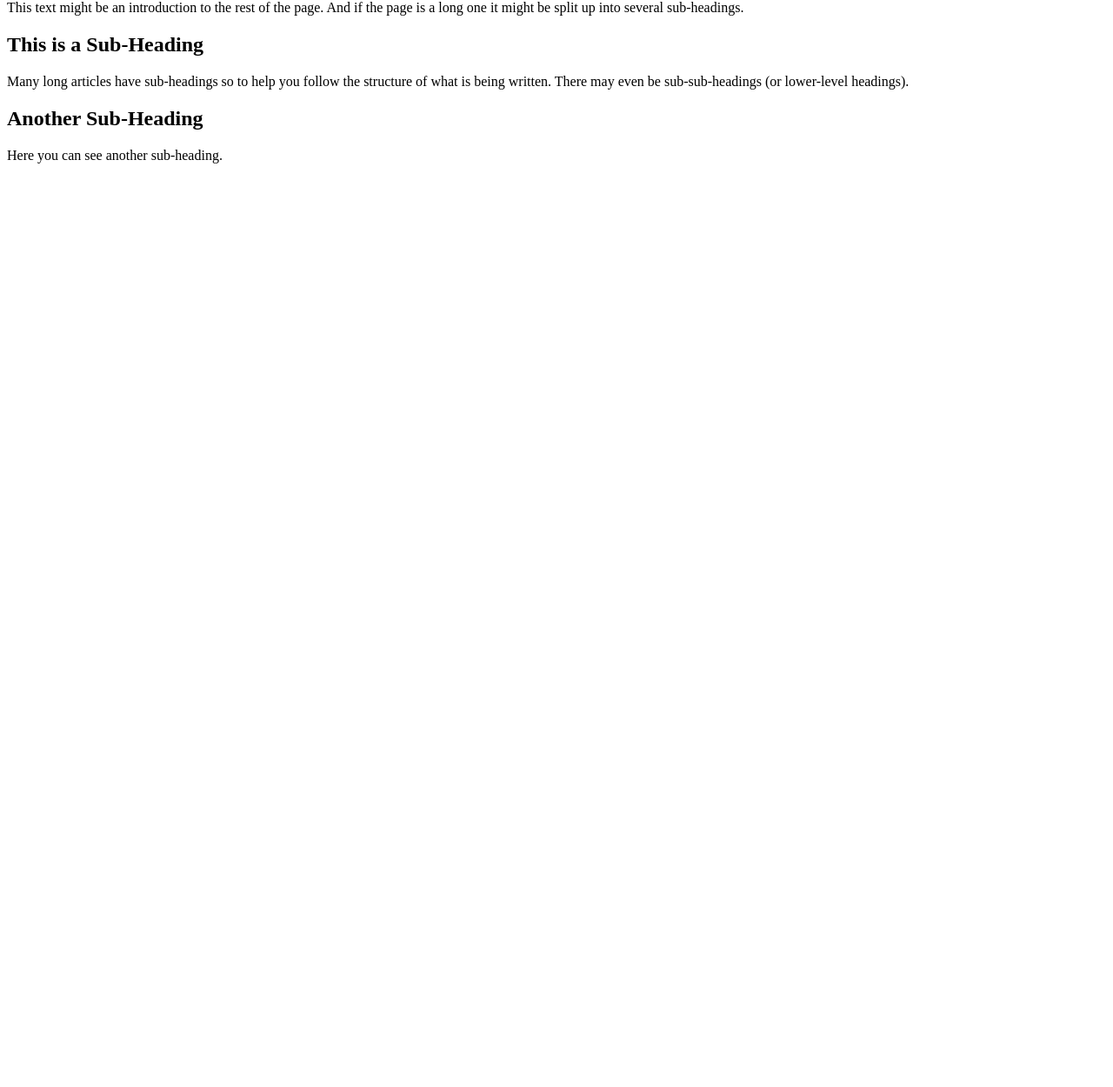
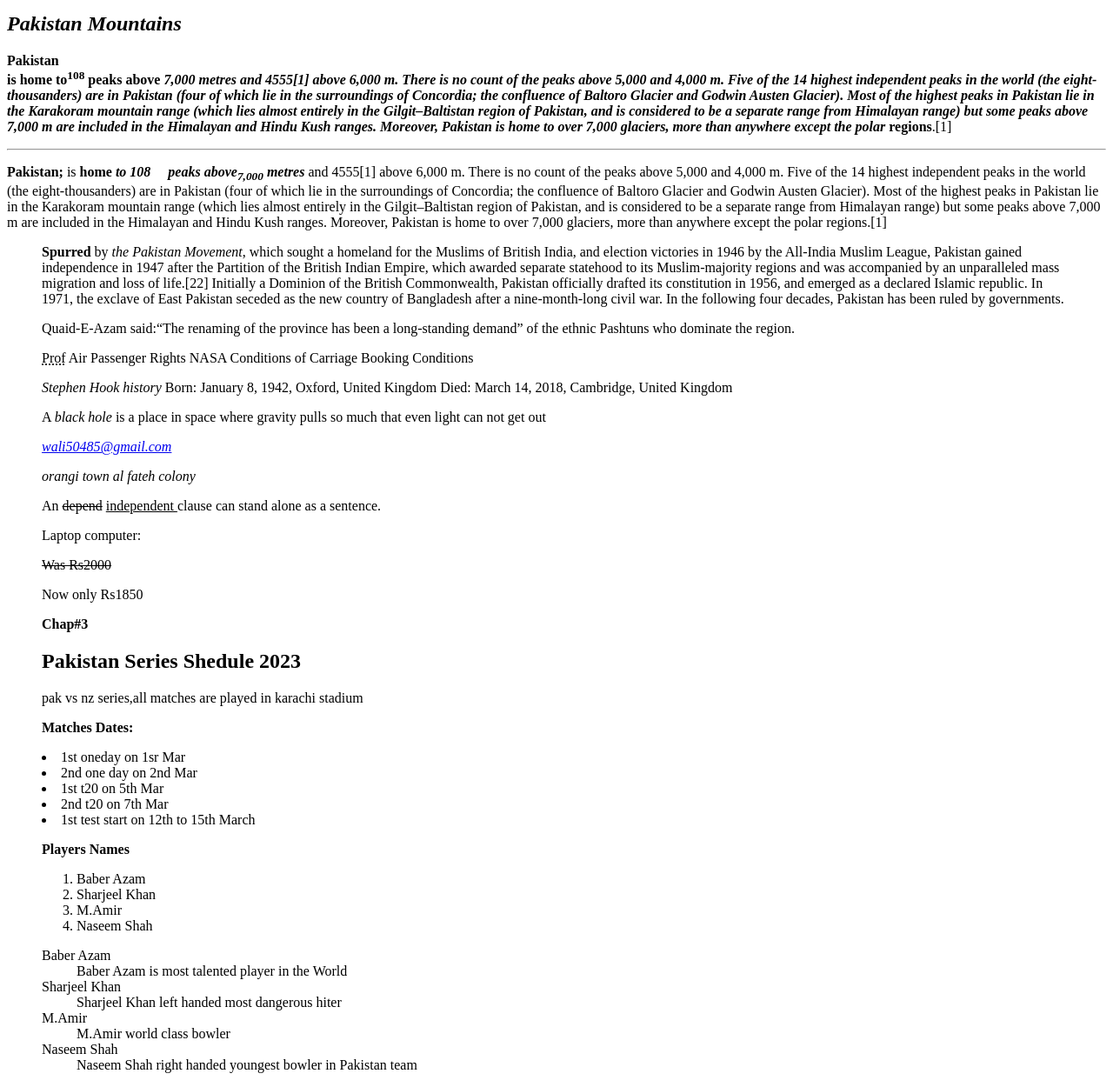
Before and after one commit to WALIMUHAMMAD2831/htmlprac1, a plain HTML site: page index.html in a window 1280 px wide. Shown: the part 66-1316 px from the top of the page at 87% size. Before the commit the page ends 800 px from the top, so only its background shows below. Drawn offline with Linux system fonts and the light colour scheme.

Commit message:
practice and new experiments

```diff
--- a/index.html
+++ b/index.html
@@ -1,15 +1,70 @@
-<html>
+<!DOCTYPE html>
+<html lang="en">
+<head>
+    <meta charset="UTF-8">
+    <meta http-equiv="X-UA-Compatible" content="IE=edge">
+    <meta name="viewport" content="width=device-width, initial-scale=1.0">
+    <title>Pakistan History </title>
+</head>
 <body>
- <h1>This is the Main Heading</h1>
- <p>This text might be an introduction to the rest of
- the page. And if the page is a long one it might
- be split up into several sub-headings.<p>
- <h2>This is a Sub-Heading</h2>
- <p>Many long articles have sub-headings so to help
- you follow the structure of what is being written.
- There may even be sub-sub-headings (or lower-level
- headings).</p>
- <h2>Another Sub-Heading</h2>
- <p>Here you can see another sub-heading.</p>
+   <h1>Pakistan History</h1>
+<h2><i>Pakistan Mountains</i></h2>
+<p><b>Pakistan</b><br /> <b>is home to<sup>108</sup> <b>peaks</b> above <i><em>7,000 metres and</em> 4555[1] above 6,000 m. There is no count of the peaks above 5,000 and 4,000 m. Five of the 14 highest independent peaks in the world (the eight-thousanders) are in Pakistan (four of which lie in the surroundings of Concordia; the confluence of Baltoro Glacier and Godwin Austen Glacier). Most of the highest peaks in Pakistan lie in the Karakoram mountain range (which lies almost entirely in the Gilgit–Baltistan region of Pakistan, and is considered to be a separate range from Himalayan range) but some peaks above 7,000 m are included in the Himalayan and Hindu Kush ranges. Moreover, Pakistan is home to over 7,000 glaciers, more than anywhere except the polar</i> regions</b>.[1]</p>
+<hr />
+<p><strong>Pakistan;</strong> is<b> home <i>to 108 &nbsp;&nbsp;&nbsp; peaks above<sub>7,000</sub> metres</i> </b>and 4555[1] above 6,000 m. There is no count of the peaks above 5,000 and 4,000 m. Five of the 14 highest independent peaks in the world (the eight-thousanders) are in Pakistan (four of which lie in the surroundings of Concordia; the confluence of Baltoro Glacier and Godwin Austen Glacier). Most of the highest peaks in Pakistan lie in the Karakoram mountain range (which lies almost entirely in the Gilgit–Baltistan region of Pakistan, and is considered to be a separate range from Himalayan range) but some peaks above 7,000 m are included in the Himalayan and Hindu Kush ranges. Moreover, Pakistan is home to over 7,000 glaciers, more than anywhere except the polar regions.[1]
+</p>
+<blockquote >
+    <p><strong>Spurred</strong> by <em>the Pakistan Movement</em>, which sought a homeland for the Muslims of British India, and election victories in 1946 by the All-India Muslim League, Pakistan gained independence in 1947 after the Partition of the British Indian Empire, which awarded separate statehood to its Muslim-majority regions and was accompanied by an unparalleled mass migration and loss of life.[22] Initially a Dominion of the British Commonwealth, Pakistan officially drafted its constitution in 1956, and emerged as a declared Islamic republic. In 1971, the exclave of East Pakistan seceded as the new country of Bangladesh after a nine-month-long civil war. In the following four decades, Pakistan has been ruled by governments.</p></blockquote>
+<blockquote><p>Quaid-E-Azam said:<q>The renaming of the province has been a long-standing demand</q> of the ethnic Pashtuns who dominate the region.</p>
+<p><abbr title="Professor">Prof</abbr>  Air Passenger Rights  <acronyn title="Natoinal Aeronatics And Space Admintactor">NASA</acronyn>
+    Conditions of Carriage
+    Booking Conditions</p>
+    <p><cite>Stephen Hook history</cite>  Born: January 8, 1942, Oxford, United Kingdom
+        Died: March 14, 2018, Cambridge, United Kingdom</p>
+
+        <P>A <dfn>black hole</dfn> is a place in space where gravity pulls so much that even light can not get out</P>
+
+ <address><p><a href="wali50485@gmail.com">wali50485@gmail.com</a></p>
+<p>orangi town al fateh colony</p></address>
+<p>An <del>depend</del> <ins> independent </ins>clause can stand alone as a sentence.</p>
+<p>Laptop computer:</p>
+<p><s>Was Rs2000</s></p>
+<p>Now only Rs1850</p>
+
+<p><b>Chap#3</b></p>
+<h2>Pakistan Series Shedule 2023</h2>
+
+<p>pak vs nz series,all matches are played in karachi stadium </p>
+
+<p><b>Matches Dates:</b></p>
+<bl>
+<li>1st oneday on 1sr Mar</li>
+<li>2nd one day on 2nd Mar</li>
+<li>1st t20 on 5th Mar</li>
+<li>2nd t20 on 7th Mar</li>
+<li>1st test start on 12th to 15th March</li>
+</bl>
+
+<p><b>Players Names</b> </p>
+<ol>
+<li>Baber Azam</li>
+<li>Sharjeel Khan</li>
+<li>M.Amir</li>
+<li>Naseem Shah</li>
+</ol>
+
+<dl>
+
+<dt>Baber Azam</dt>
+<dd>Baber Azam is most talented player in the World</dd>
+<dt>Sharjeel Khan</dt>
+<dd>Sharjeel Khan left handed most dangerous hiter</dd>
+<dt>M.Amir</dt>
+<dd>M.Amir world class bowler</dd>
+<dt>Naseem Shah</dt>
+<dd>Naseem Shah right handed youngest bowler in Pakistan team</dd>
+</dl>
+
+
 </body>
 </html>
```
